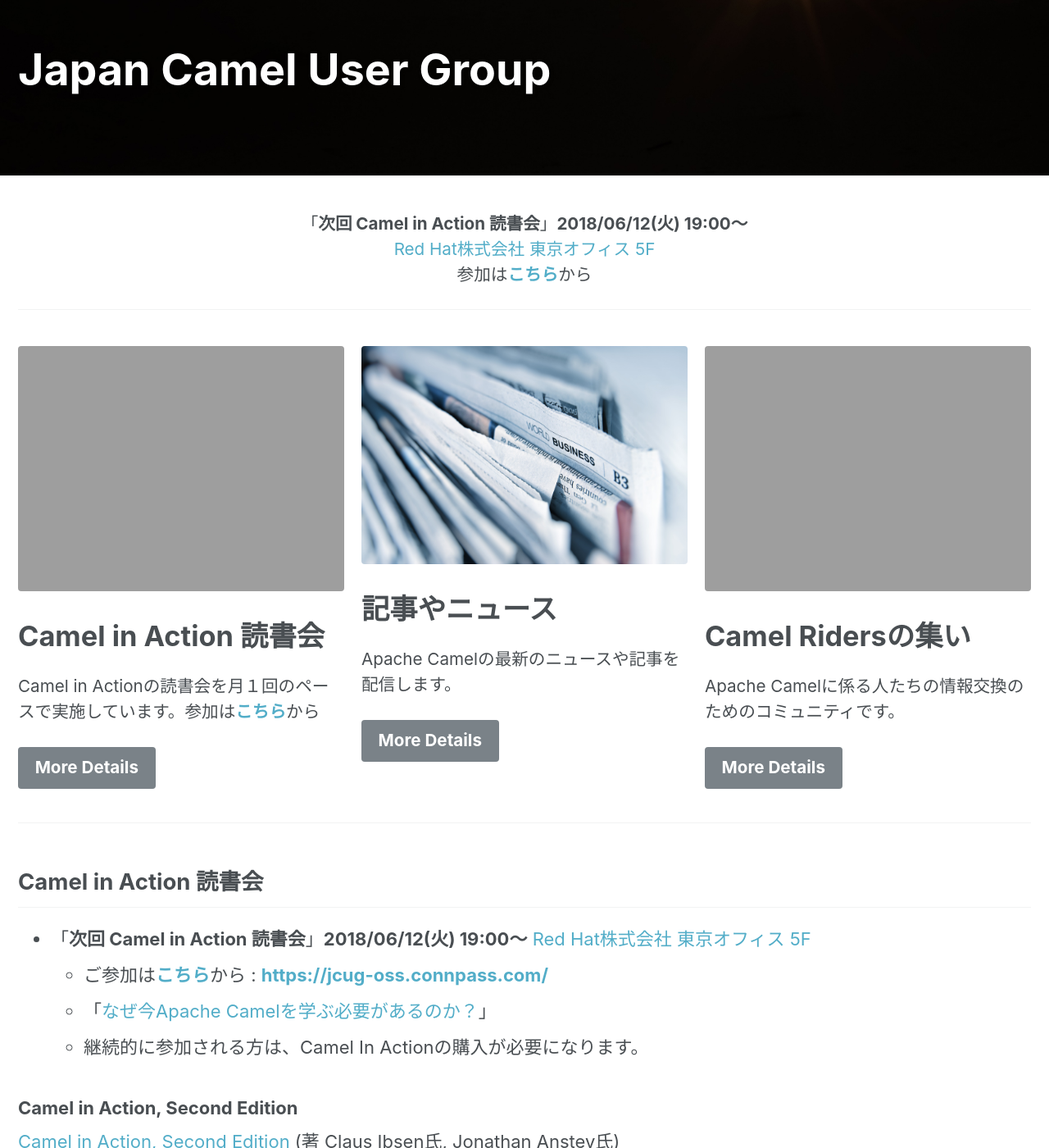
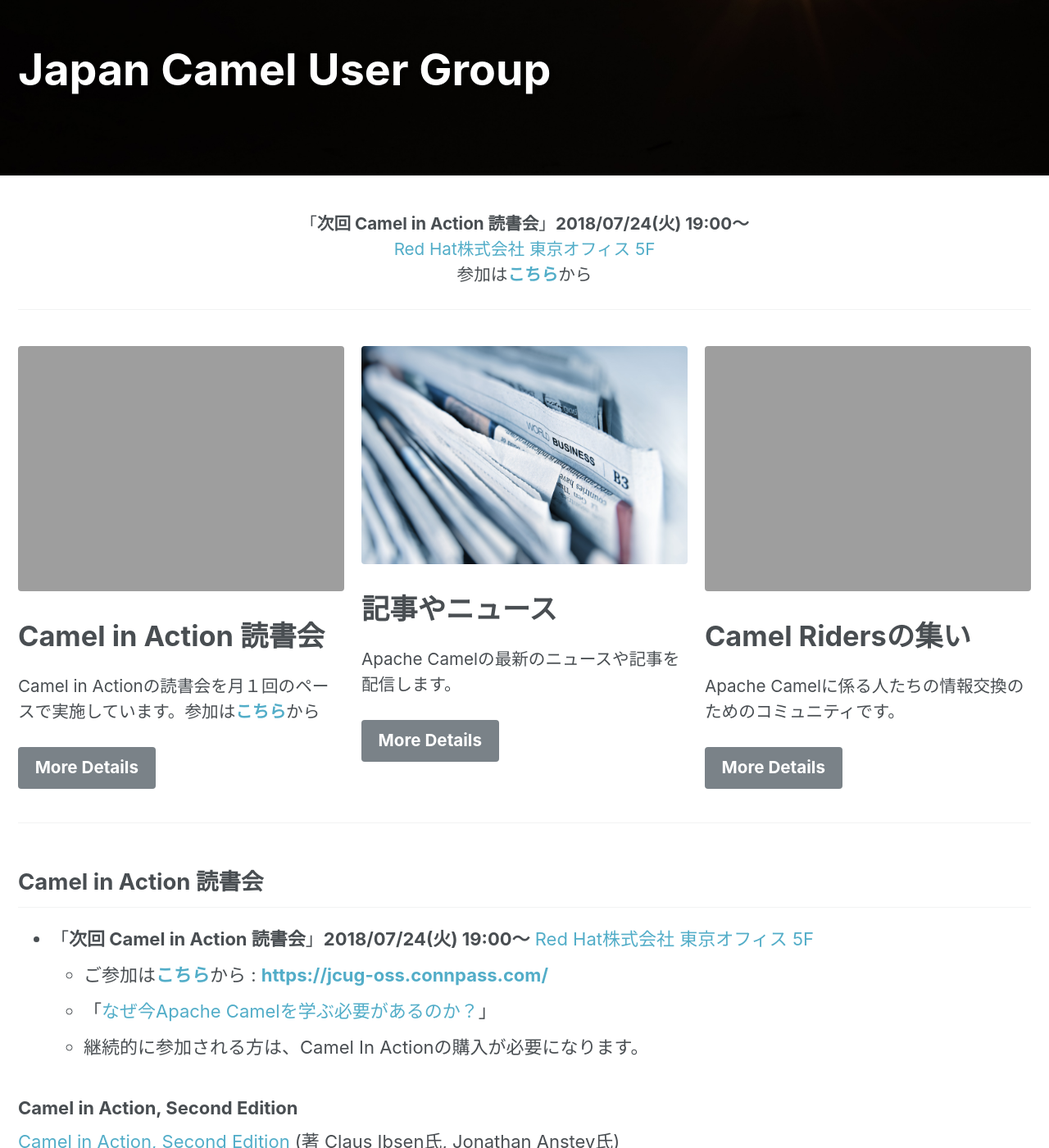
Before and after one commit to jcug-oss/jcug-oss.github.io, a Jekyll site: the page built from index.md, in a window 1280 px wide and 1400 px high, scrolled down 430 px. Shown: the whole window at 82% size. Built offline with Jekyll 4.4.1, drawn with Linux system fonts in a browser that asks for light colours.

Commit message:
Update next study group date.

```diff
--- a/index.md
+++ b/index.md
@@ -30,7 +30,7 @@ github:
   - excerpt: '{::nomarkdown}<iframe style="display: inline-block;" src="https://ghbtns.com/github-btn.html?user=mmistakes&repo=minimal-mistakes&type=star&count=true&size=large" frameborder="0" scrolling="0" width="160px" height="30px"></iframe> <iframe style="display: inline-block;" src="https://ghbtns.com/github-btn.html?user=mmistakes&repo=minimal-mistakes&type=fork&count=true&size=large" frameborder="0" scrolling="0" width="158px" height="30px"></iframe>{:/nomarkdown}'
 intro:
   - excerpt: '
-「**次回 Camel in Action 読書会**」**2018/06/12(火) 19:00〜** <br/>
+「**次回 Camel in Action 読書会**」**2018/07/24(火) 19:00〜** <br/>
 [Red Hat株式会社 東京オフィス 5F](https://www.redhat.com/ja/files/resources/ja-rhkk-map-2013.pdf)<br/>
 参加は[**こちら**](https://jcug-oss.connpass.com/)から<br/>
   '
@@ -43,7 +43,7 @@ intro:
 
 ## <a name="next-reading-group"><a name="reading-group"></a>Camel in Action 読書会
 
-* 「**次回 Camel in Action 読書会**」**2018/06/12(火) 19:00〜** [Red Hat株式会社 東京オフィス 5F](https://www.redhat.com/ja/files/resources/ja-rhkk-map-2013.pdf)
+* 「**次回 Camel in Action 読書会**」**2018/07/24(火) 19:00〜** [Red Hat株式会社 東京オフィス 5F](https://www.redhat.com/ja/files/resources/ja-rhkk-map-2013.pdf)
   * ご参加は[**こちら**](https://jcug-oss.connpass.com/)から : **<https://jcug-oss.connpass.com/>**
   * 「[なぜ今Apache Camelを学ぶ必要があるのか？](http://jcug-oss.github.io/article/why-do-we-have-to-learn-camel-q)」
   *  継続的に参加される方は、Camel In Actionの購入が必要になります。
```
